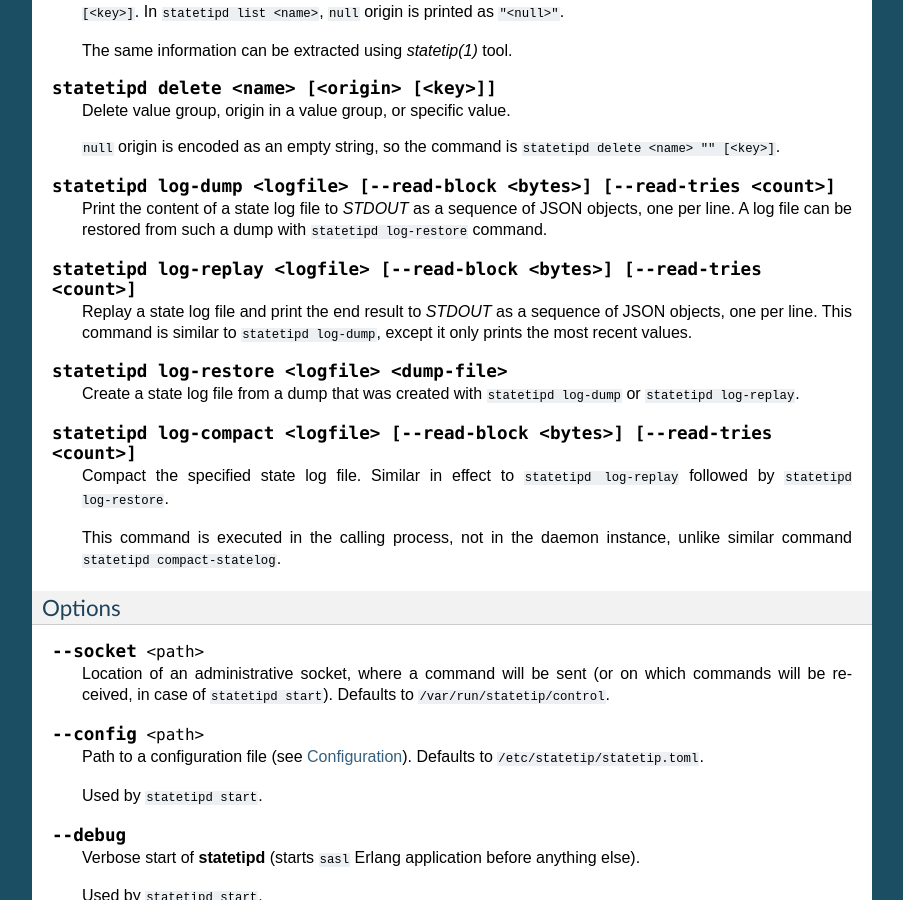
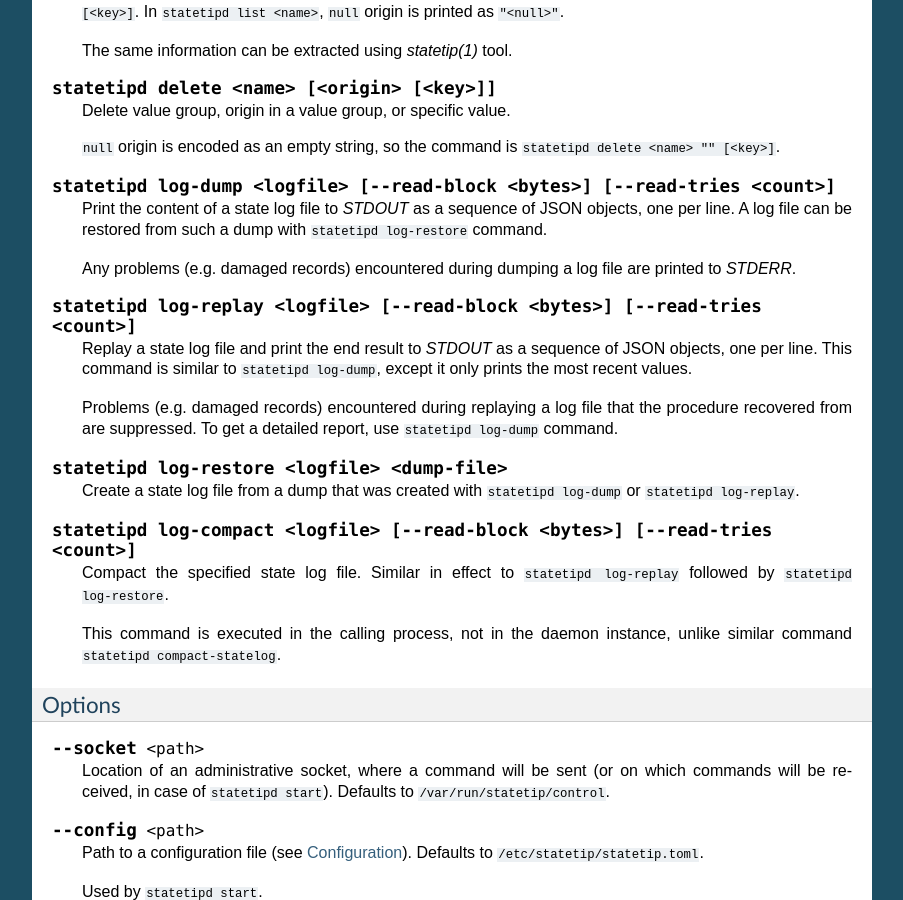
Before and after one commit to dozzie/statetip, a Sphinx documentation site: the page built from doc/manpages/daemon.rst, in a window 1280 px wide and 900 px high, scrolled down 1697 px. Shown: the whole window, without its empty margins (198-1101 px from the left). Built offline with Sphinx 7.4.7, drawn with Linux system fonts in a browser that asks for light colours.

Commit message:
Implemented `statetipd log-{dump,replay}' commands.

```diff
--- a/doc/manpages/daemon.rst
+++ b/doc/manpages/daemon.rst
@@ -129,11 +129,18 @@ option as the target daemon's address. Similarly, ``start`` uses
     objects, one per line. A log file can be restored from such a dump with
     ``statetipd log-restore`` command.
 
+    Any problems (e.g. damaged records) encountered during dumping a log file
+    are printed to *STDERR*.
+
 .. describe:: statetipd log-replay <logfile> [--read-block <bytes>] [--read-tries <count>]
 
     Replay a state log file and print the end result to *STDOUT* as a sequence
     of JSON objects, one per line. This command is similar to ``statetipd
     log-dump``, except it only prints the most recent values.
+
+    Problems (e.g. damaged records) encountered during replaying a log
+    file that the procedure recovered from are suppressed. To get a detailed
+    report, use ``statetipd log-dump`` command.
 
 .. describe:: statetipd log-restore <logfile> <dump-file>
 
```
Also changed, not shown: 1 other file.
